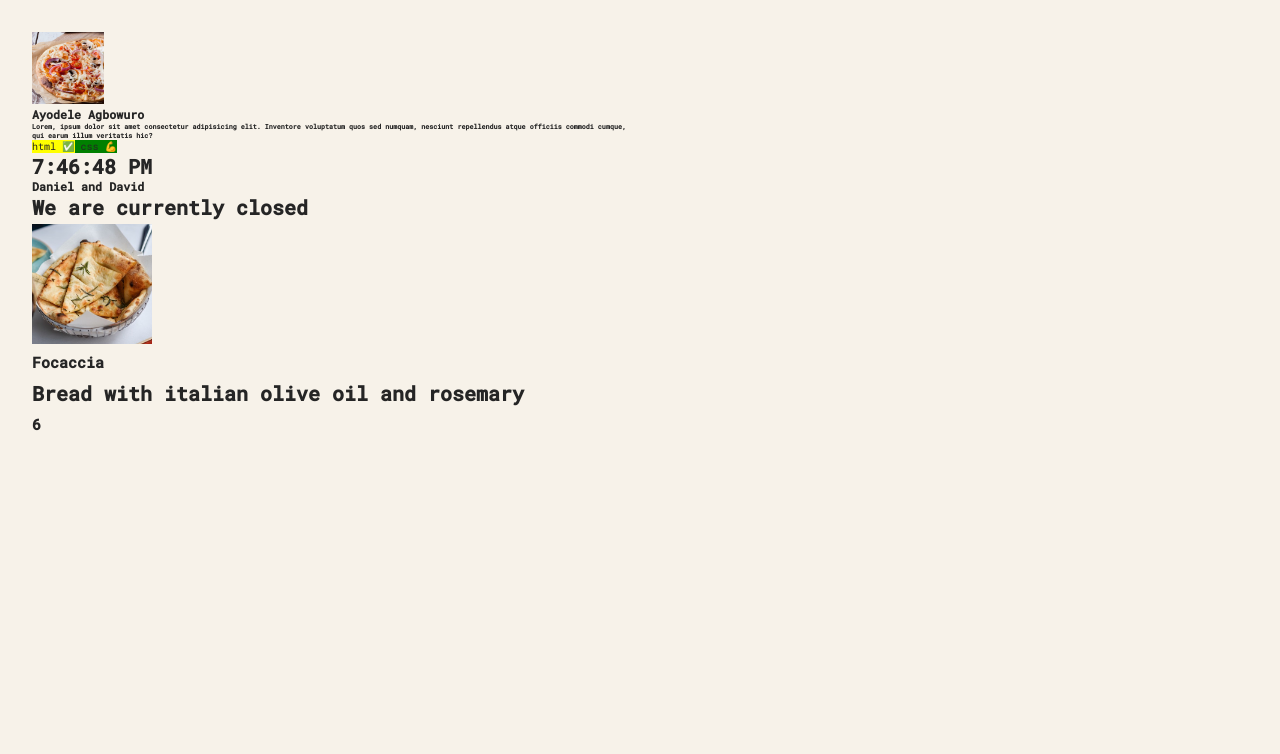
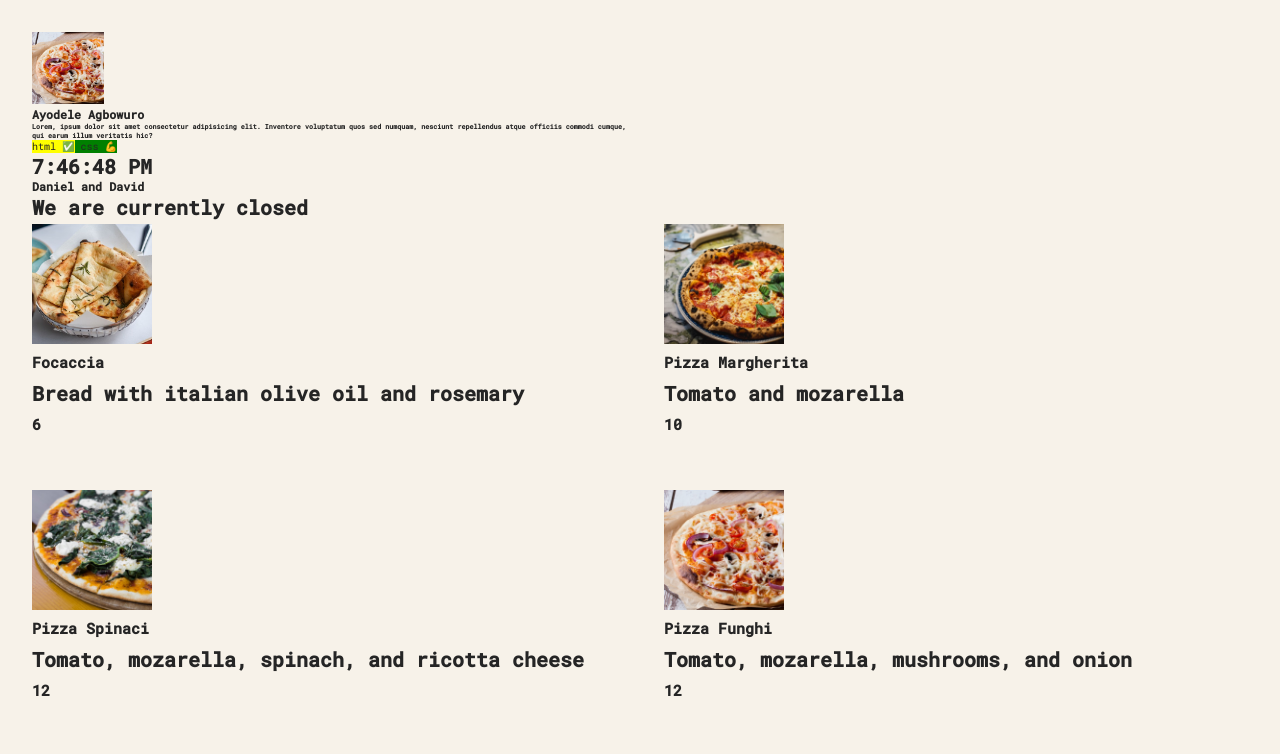
Before and after one commit to Codekazuki/pizza, a React (Create React App) app: page / in a window 1280 px wide. Shown: the top 754 px of the page. Built offline with nearby package versions, Linux system fonts and the light colour scheme.

Commit message:
new sprint

```diff
--- a/src/App.js
+++ b/src/App.js
@@ -15,14 +15,12 @@ function App() {
       <h1>{new Date().toLocaleTimeString()}</h1>
       <h3>{names}</h3>
       {isOpen ? <h1>{message1}</h1> : <h1>{message2}</h1>}
-      <ul>
-        {pizzaData.map((pizzaObj) =>
-          pizzaObj.price < 10 ? (
-            <li key={pizzaObj.name} className='pizza'>
-              <Card pizzaObj={pizzaObj} />
-            </li>
-          ) : null
-        )}
+      <ul className='pizzas'>
+        {pizzaData.map((pizzaObj) => (
+          <li key={pizzaObj.name} className='pizza'>
+            <Card pizzaObj={pizzaObj} />
+          </li>
+        ))}
       </ul>
     </div>
   );
```
